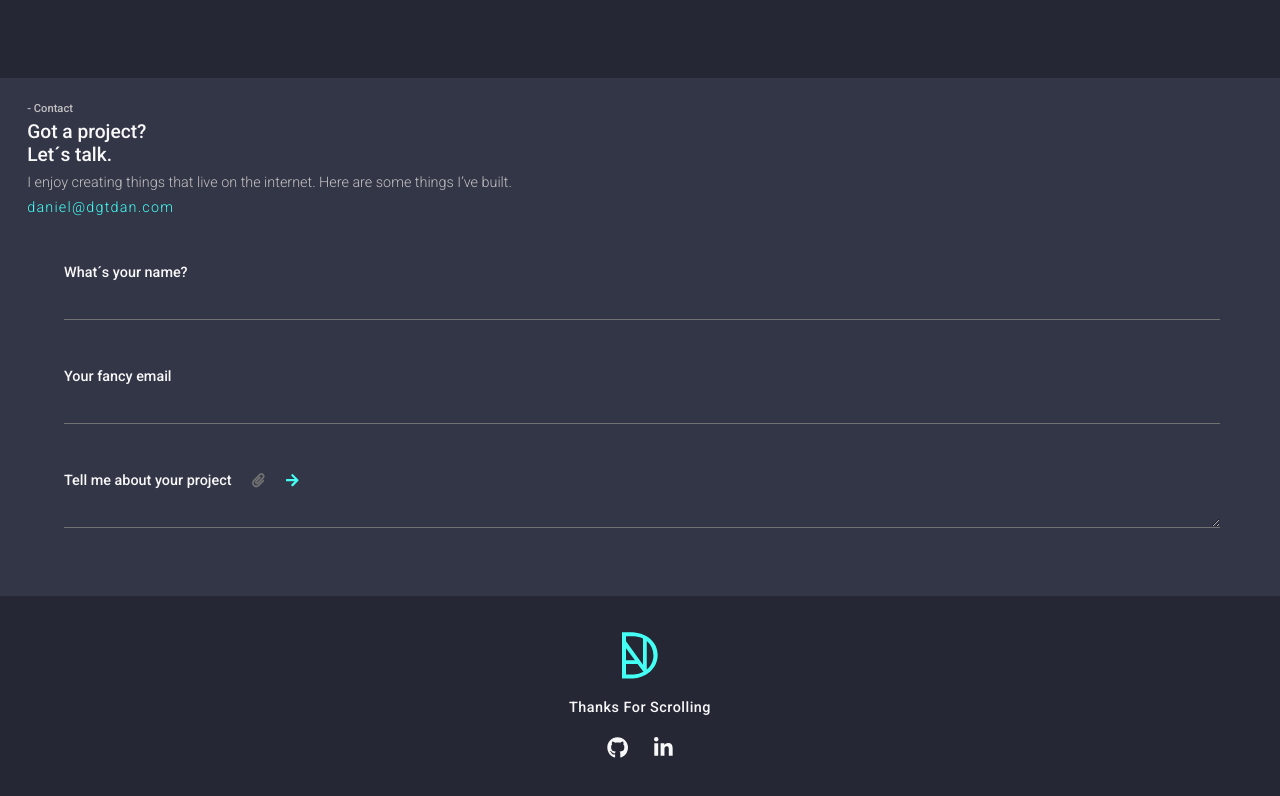
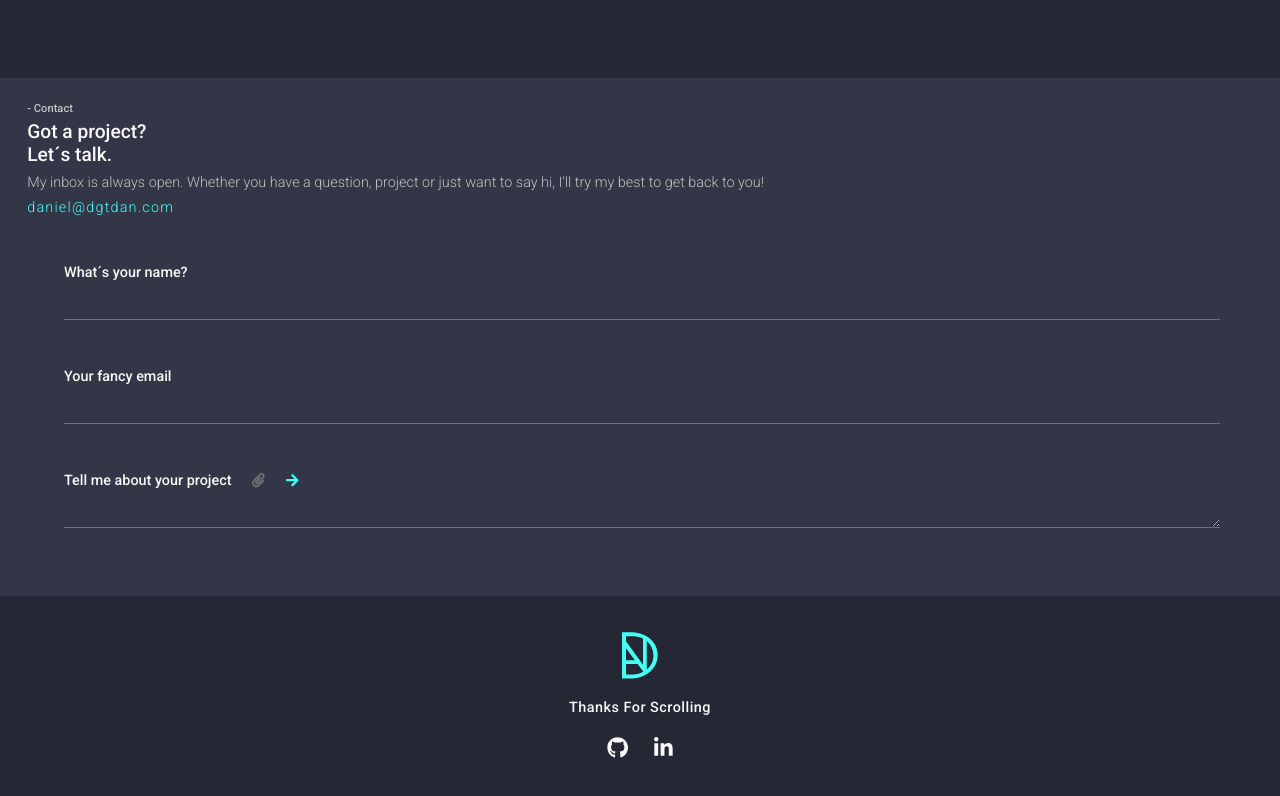
Before and after one commit to danReact/portfolio, a React (Create React App) app: page / in a window 1280 px wide. Shown: the part 1248-2044 px from the top of the page. Built offline with nearby package versions, Linux system fonts and the light colour scheme.

Commit message:
consact description updated

```diff
--- a/src/components/Contact.js
+++ b/src/components/Contact.js
@@ -12,8 +12,8 @@ function Contact() {
           Let´s talk.
         </div>
         <div className="contact-description">
-          I enjoy creating things that live on the internet. Here are some
-          things I’ve built.
+          My inbox is always open. Whether you have a question, project or just
+          want to say hi, I'll try my best to get back to you!
           <p>daniel@dgtdan.com</p>
         </div>
       </div>
```
